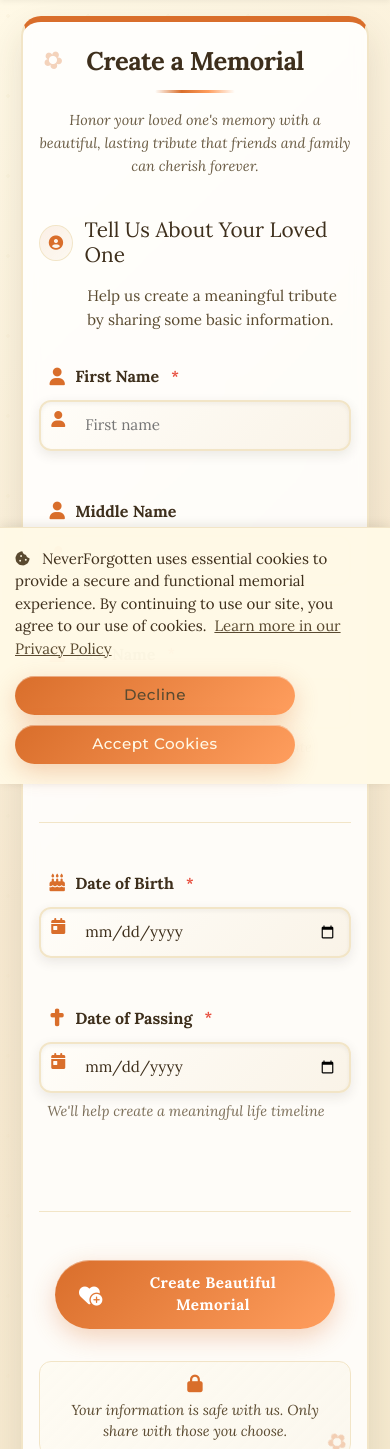
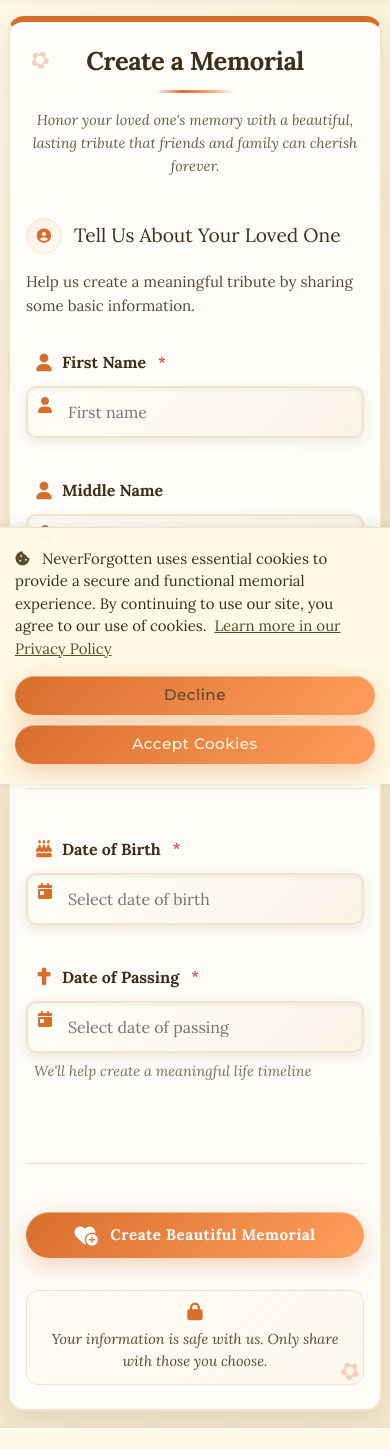
Before and after one commit to neverforgottentech/neverforgottentech, a Django app: page /memorials/create/ in a window 390 px wide. Shown: the part 60-1509 px from the top of the page. Run offline with Django 4.2, Linux system fonts and the light colour scheme; the visitor is signed in with stand-in values (Sample User, id 1); some libraries are stand-ins or nearby versions.

Commit message:
updated date of birth and death

```diff
--- a/static/css/memorials/memorial_form.css
+++ b/static/css/memorials/memorial_form.css
@@ -12,6 +12,13 @@
     --warm-accent-light: #ff9e5e;
     --warm-shadow: rgba(62, 47, 28, 0.1);
     --warm-card-bg: rgba(255, 255, 255, 0.85);
+}
+
+/* Ensure all inputs use border-box */
+*,
+*::before,
+*::after {
+    box-sizing: border-box;
 }
 
 /* Form wrapper with warm background */
@@ -138,6 +145,8 @@
 .form-group {
     margin-bottom: 2rem;
     position: relative;
+    width: 100%;
+    min-width: 0; /* Prevents flex children from overflowing */
 }
 
 .form-group label {
@@ -165,10 +174,11 @@
     margin-left: 0.25rem;
 }
 
-/* Input fields with warm styling */
+/* Input fields with warm styling - FIXED FOR MOBILE */
 input[type="text"],
 input[type="date"] {
     width: 100%;
+    max-width: 100%; /* Prevent overflow */
     padding: 1rem 1rem 1rem 3rem;
     background: linear-gradient(135deg,
         rgba(255, 253, 248, 0.9),
@@ -182,6 +192,42 @@ input[type="date"] {
     box-shadow:
         inset 0 2px 4px rgba(0, 0, 0, 0.05),
         0 4px 12px var(--warm-shadow);
+    box-sizing: border-box; /* Ensure padding is included in width */
+    -webkit-appearance: none; /* Remove iOS default styling */
+    -moz-appearance: none;
+    appearance: none;
+}
+
+/* Date input specific fixes */
+input[type="date"] {
+    min-height: 54px; /* Consistent height across browsers */
+    line-height: 1.4;
+}
+
+/* Show placeholder text for date inputs when empty */
+input[type="date"]:not(:focus):invalid,
+input[type="date"].empty {
+    color: var(--warm-brown-light);
+}
+
+/* Date input placeholder styling using ::before pseudo-element */
+input[type="date"]::-webkit-datetime-edit-text,
+input[type="date"]::-webkit-datetime-edit-month-field,
+input[type="date"]::-webkit-datetime-edit-day-field,
+input[type="date"]::-webkit-datetime-edit-year-field {
+    color: var(--warm-brown);
+}
+
+/* Style the calendar picker icon */
+input[type="date"]::-webkit-calendar-picker-indicator {
+    cursor: pointer;
+    opacity: 0.6;
+    filter: sepia(20%);
+    transition: opacity 0.3s ease;
+}
+
+input[type="date"]::-webkit-calendar-picker-indicator:hover {
+    opacity: 1;
 }
 
 input[type="text"]:focus,
@@ -289,6 +335,7 @@ input[type="date"]:focus {
     align-items: center;
     justify-content: center;
     border: 1px solid var(--warm-border);
+    flex-shrink: 0;
 }
 
 .section-description {
@@ -396,15 +443,16 @@ input[type="date"]:focus {
     font-size: 1.1rem;
 }
 
-/* Form row for side-by-side fields */
+/* Form row for side-by-side fields - IMPROVED */
 .form-row {
     display: grid;
     grid-template-columns: 1fr 1fr;
     gap: 1.5rem;
     margin-bottom: 1.5rem;
+    width: 100%;
 }
 
-/* Responsive design */
+/* Responsive design - IMPROVED MOBILE HANDLING */
 @media (max-width: 992px) {
     .form-wrapper {
         padding: 2rem 1rem;
@@ -438,6 +486,7 @@ input[type="date"]:focus {
     .form-container {
         padding: 2rem 1.5rem;
         max-width: 95%;
+        overflow: hidden; /* Prevent any content from overflowing */
     }
 
     .form-header h1 {
@@ -461,6 +510,7 @@ input[type="date"]:focus {
         margin-left: 3.5rem;
     }
 
+    /* Stack date fields on mobile */
     .form-row {
         grid-template-columns: 1fr;
         gap: 1rem;
@@ -470,6 +520,8 @@ input[type="date"]:focus {
     input[type="date"] {
         padding: 0.875rem 0.875rem 0.875rem 3rem;
         font-size: 1rem;
+        width: 100%;
+        max-width: 100%;
     }
 
     .btn {
@@ -485,6 +537,8 @@ input[type="date"]:focus {
     .form-container {
         padding: 1.75rem 1.25rem;
         border-top-width: 6px;
+        max-width: 100%;
+        margin: 0 0.5rem;
     }
 
     .form-header h1 {
@@ -497,6 +551,7 @@ input[type="date"]:focus {
 
     .form-section h3 {
         font-size: 1.3rem;
+        flex-wrap: wrap;
     }
 
     .form-section h3 i {
@@ -506,8 +561,13 @@ input[type="date"]:focus {
     }
 
     .section-description {
-        margin-left: 3rem;
+        margin-left: 0;
+        padding-left: 0;
         font-size: 0.95rem;
+    }
+
+    .form-group {
+        margin-bottom: 1.5rem;
     }
 
     .form-group label {
@@ -522,11 +582,21 @@ input[type="date"]:focus {
     .input-icon {
         font-size: 1.1rem;
         top: 3.2rem;
+        left: 0.875rem;
+    }
+
+    /* Ensure date inputs fit on small screens */
+    input[type="date"] {
+        font-size: 16px; /* Prevents iOS zoom on focus */
+        padding: 0.875rem 0.75rem 0.875rem 2.75rem;
     }
 
     .btn {
         padding: 0.875rem 1.75rem;
         font-size: 1rem;
+        min-width: auto;
+        width: 100%;
+        max-width: 100%;
     }
 
     .privacy-notice {
@@ -537,11 +607,13 @@ input[type="date"]:focus {
 
 @media (max-width: 400px) {
     .form-wrapper {
-        padding: 1rem 0.75rem;
+        padding: 1rem 0.5rem;
     }
 
     .form-container {
         padding: 1.5rem 1rem;
+        margin: 0;
+        border-radius: 16px;
     }
 
     .form-header h1 {
@@ -554,8 +626,9 @@ input[type="date"]:focus {
 
     input[type="text"],
     input[type="date"] {
-        padding: 0.75rem 0.75rem 0.75rem 2.75rem;
-        font-size: 0.95rem;
+        padding: 0.75rem 0.75rem 0.75rem 2.5rem;
+        font-size: 16px; /* Prevents iOS zoom */
+        border-radius: 10px;
     }
 
     .input-icon {
@@ -567,7 +640,10 @@ input[type="date"]:focus {
     .btn {
         padding: 0.75rem 1.5rem;
         font-size: 0.95rem;
-        min-width: auto;
+    }
+
+    .form-section h3 {
+        font-size: 1.2rem;
     }
 }
 
--- a/templates/memorials/memorial_form.html
+++ b/templates/memorials/memorial_form.html
@@ -124,10 +124,13 @@
             </label>
             <i class="fas fa-calendar-day input-icon"></i>
             <input
-              type="date"
+              type="text"
               id="dob"
               name="date_of_birth"
               required
+              placeholder="Select date of birth"
+              onfocus="(this.type='date')"
+              onblur="if(!this.value)this.type='text'"
               min="1900-01-01"
               max="{{ today|default:'2025-12-31' }}"
               value="{{ form.date_of_birth.value|default:'' }}"
@@ -149,10 +152,13 @@
             </label>
             <i class="fas fa-calendar-day input-icon"></i>
             <input
-              type="date"
+              type="text"
               id="dod"
               name="date_of_death"
               required
+              placeholder="Select date of passing"
+              onfocus="(this.type='date')"
+              onblur="if(!this.value)this.type='text'"
               min="1900-01-01"
               value="{{ form.date_of_death.value|default:'' }}"
             />
@@ -200,12 +206,57 @@ document.addEventListener('DOMContentLoaded', function() {
 
     // Set date input maximums to today
     const today = new Date().toISOString().split('T')[0];
-    dobInput.max = today;
+
+    // Function to handle date input type switching with placeholder
+    function setupDateInput(input, maxDate) {
+        // If there's already a value, switch to date type
+        if (input.value) {
+            input.type = 'date';
+        }
+
+        // Set max date if provided
+        if (maxDate) {
+            input.max = maxDate;
+        }
+
+        // Handle focus - switch to date type
+        input.addEventListener('focus', function() {
+            this.type = 'date';
+        });
+
+        // Handle blur - switch back to text if empty (to show placeholder)
+        input.addEventListener('blur', function() {
+            if (!this.value) {
+                this.type = 'text';
+            }
+        });
+
+        // Handle change - keep as date type if value exists
+        input.addEventListener('change', function() {
+            if (this.value) {
+                this.type = 'date';
+            }
+        });
+    }
+
+    // Setup both date inputs
+    setupDateInput(dobInput, today);
+    setupDateInput(dodInput, null);
 
     // Update death date minimum based on birth date
     dobInput.addEventListener("change", function () {
         if (dobInput.value) {
             dodInput.min = dobInput.value;
+            // Switch dod to date type to apply min constraint
+            if (dodInput.type === 'text') {
+                dodInput.type = 'date';
+                if (!dodInput.value) {
+                    // Switch back after setting min
+                    setTimeout(() => {
+                        if (!dodInput.value) dodInput.type = 'text';
+                    }, 0);
+                }
+            }
         }
     });
 
@@ -229,6 +280,10 @@ document.addEventListener('DOMContentLoaded', function() {
     // Form submission with validation
     form.addEventListener('submit', function(e) {
         let isValid = true;
+
+        // Ensure date inputs are in date mode for validation
+        if (dobInput.type === 'text') dobInput.type = 'date';
+        if (dodInput.type === 'text') dodInput.type = 'date';
 
         // Check required fields
         inputs.forEach(input => {
@@ -271,7 +326,7 @@ document.addEventListener('DOMContentLoaded', function() {
         if (!isValid) {
             e.preventDefault();
             // Smooth scroll to first error
-            const firstError = form.querySelector('input[style*="border-color: #e74c3c"]');
+            const firstError = form.querySelector('input[style*="border-color: rgb(231, 76, 60)"], input[style*="border-color: #e74c3c"]');
             if (firstError) {
                 firstError.scrollIntoView({ behavior: 'smooth', block: 'center' });
                 firstError.focus();
```
